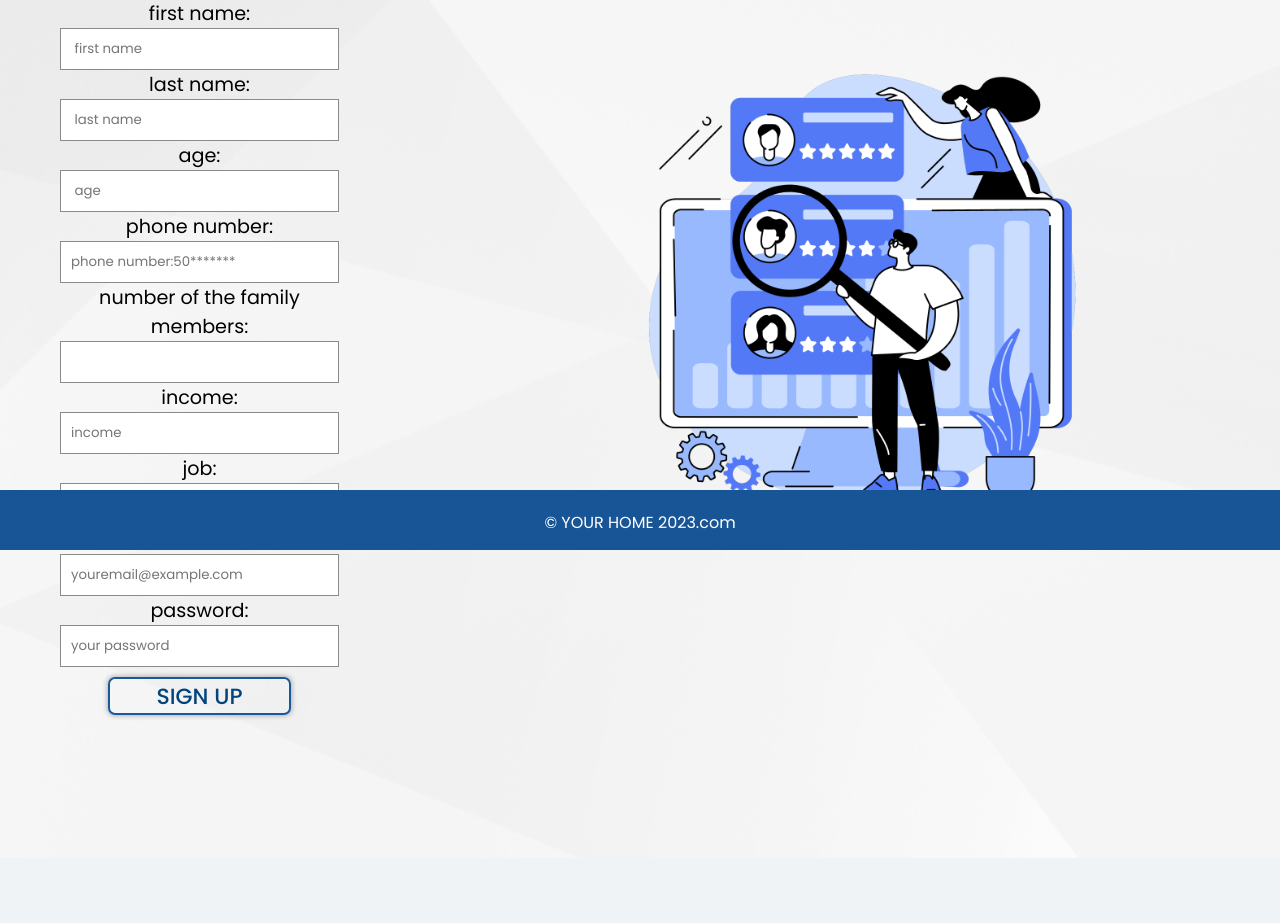
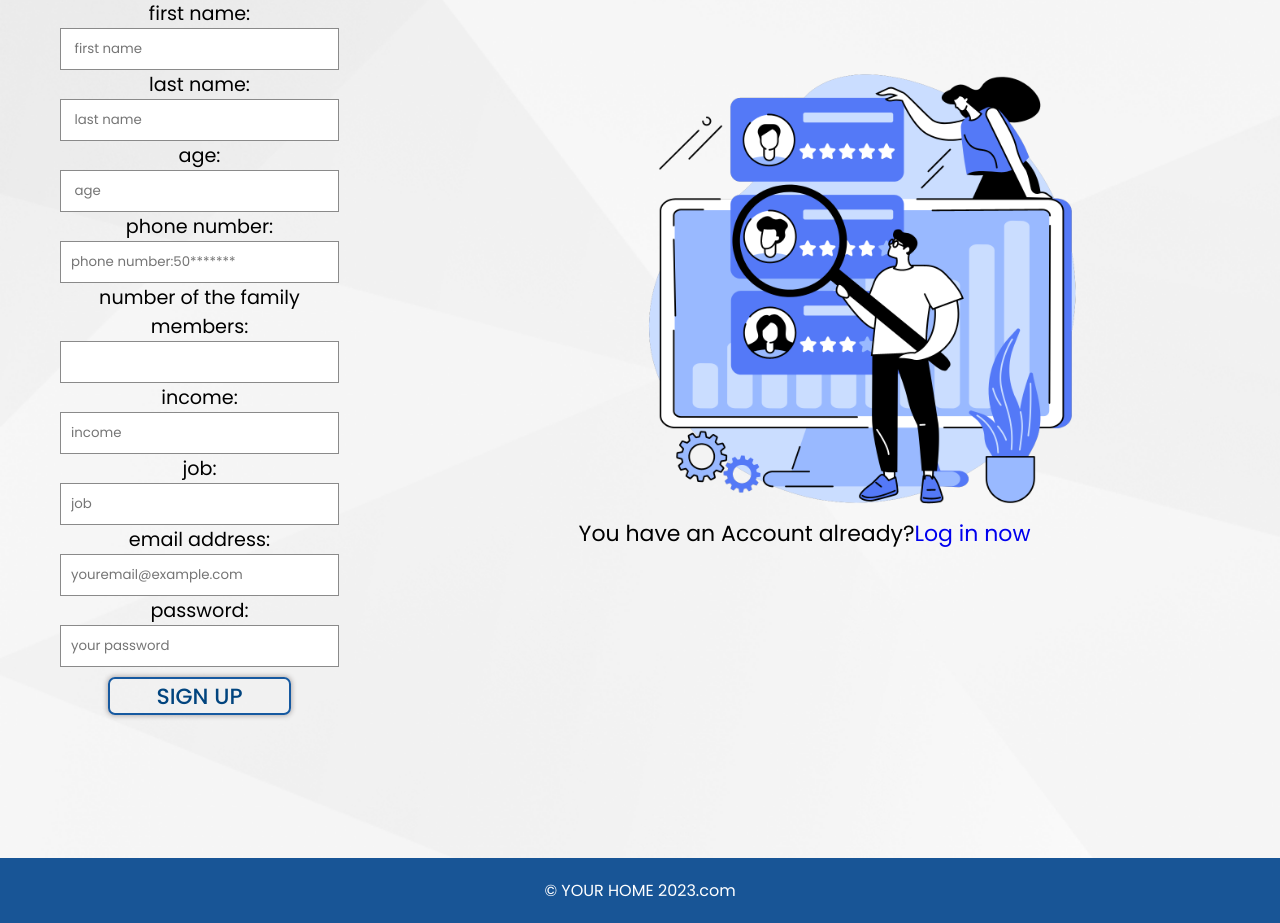
Before and after one commit to Lujain-M02/Web2_project, a PHP site: page /signUp.php in a window 1280 px wide. Shown: the part 250-1173 px from the top of the page. Before the commit the page ends 969 px from the top, so only its background shows below. Run offline with PHP 8.4, Linux system fonts and the light colour scheme.

Commit message:
remove the new footer style

```diff
--- a/Styles/head.css
+++ b/Styles/head.css
@@ -92,8 +92,4 @@ header .container{
   text-align: center;
   color:#fff;
   background:#185596;
-     position: fixed;
-   bottom: 0;
-   width: 100%;
-   height: 60px;
 }
```
